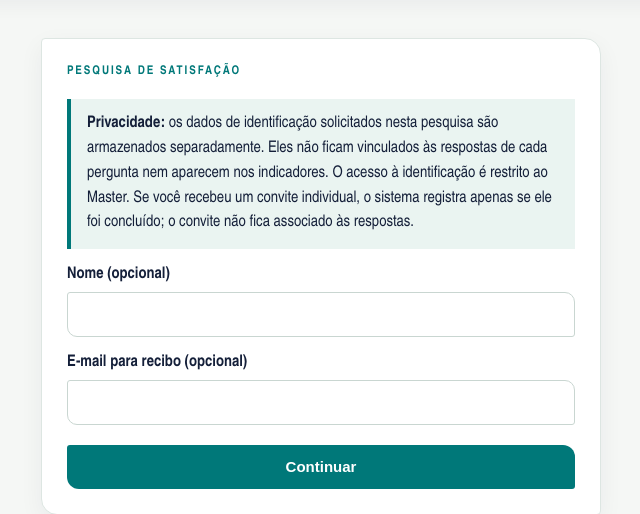
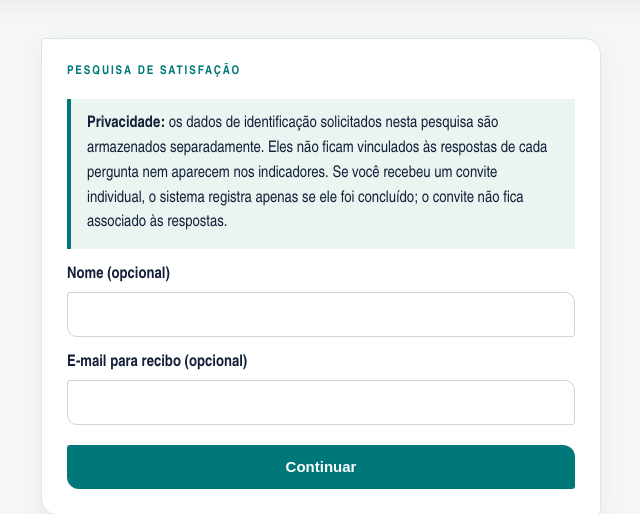
Before and after one commit to julicorlando/pesquisa, a Flask app: template templates/identity.html in a window 1280 px wide. Shown: the part 86-600 px from the top of the page, without its empty margins (319-959 px from the left). Run offline with Flask 3, Linux system fonts and the light colour scheme; the template is opened without the code that fills it, so the values that code supplies are empty; some libraries are stand-ins or nearby versions.

Commit message:
Remove Master-only wording from privacy notice

```diff
--- a/templates/identity.html
+++ b/templates/identity.html
@@ -1,6 +1,6 @@
 {% extends "base.html" %}{% block content %}
 <div class="card narrow"><div class="eyebrow">PESQUISA DE SATISFAÇÃO</div><h1>{{ survey.title }}</h1><p>{{ survey.description }}</p>
-<div class="notice privacy-notice"><strong>Privacidade:</strong> os dados de identificação solicitados nesta pesquisa são armazenados separadamente. Eles não ficam vinculados às respostas de cada pergunta nem aparecem nos indicadores. O acesso à identificação é restrito ao Master. Se você recebeu um convite individual, o sistema registra apenas se ele foi concluído; o convite não fica associado às respostas.</div>
+<div class="notice privacy-notice"><strong>Privacidade:</strong> os dados de identificação solicitados nesta pesquisa são armazenados separadamente. Eles não ficam vinculados às respostas de cada pergunta nem aparecem nos indicadores. Se você recebeu um convite individual, o sistema registra apenas se ele foi concluído; o convite não fica associado às respostas.</div>
 <form method="post"><input type="hidden" name="csrf_token" value="{{ csrf_token() }}"><input type="hidden" name="stage" value="identity">
 {% if survey.target == 'lojista' %}
 <label>Nome da loja<input name="store_name" required maxlength="180"></label><label>E-mail para recibo<input name="email" type="email" required maxlength="255"></label>
```
